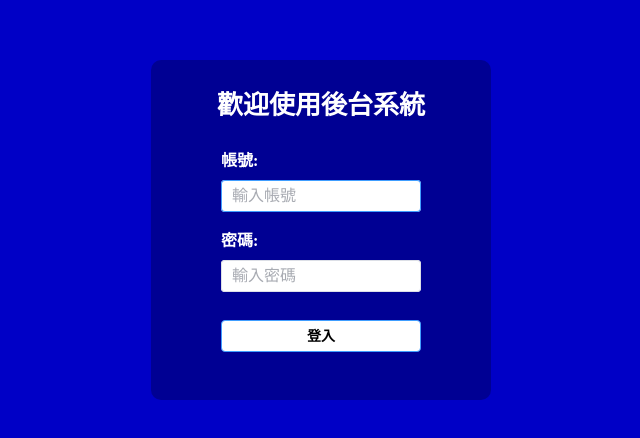
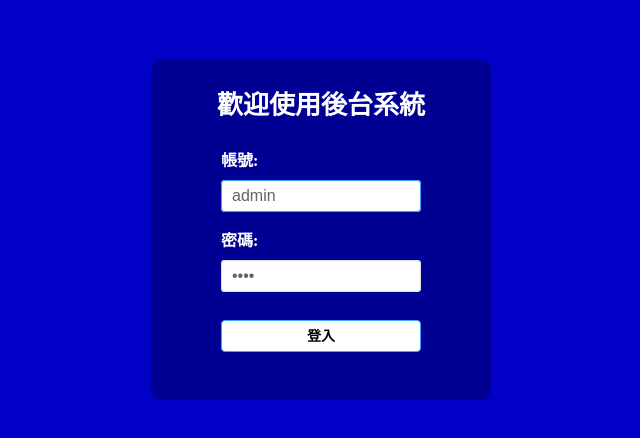
Before and after one commit to YuDarren/bs.github.io, a Vue app: page / in a window 1280 px wide. Shown: the part 170-608 px from the top of the page, without its empty margins (319-959 px from the left). Built offline with nearby package versions, Linux system fonts and the light colour scheme.

Commit message:
add account and pwd

```diff
--- a/src/views/Login.vue
+++ b/src/views/Login.vue
@@ -11,8 +11,8 @@ export default {
     const ruleFormRef = ref();
 
     const ruleForm = reactive({
-      account: "",
-      pwd: "",
+      account: "admin",
+      pwd: "1234",
     });
 
     const rules = reactive({
@@ -92,7 +92,7 @@ export default {
       <el-form-item label="密碼:" prop="pwd" class="item">
         <el-input
           v-model="ruleForm.pwd"
-          type="text"
+          type="password"
           autocomplete="off"
           maxlength="8"
           placeholder="輸入密碼"
```
